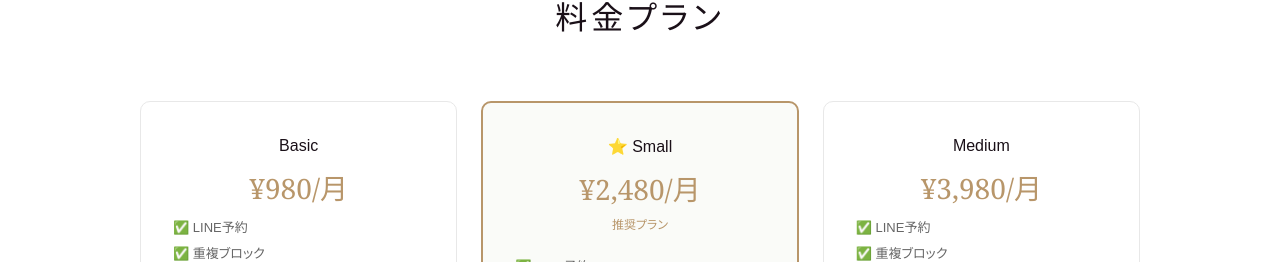
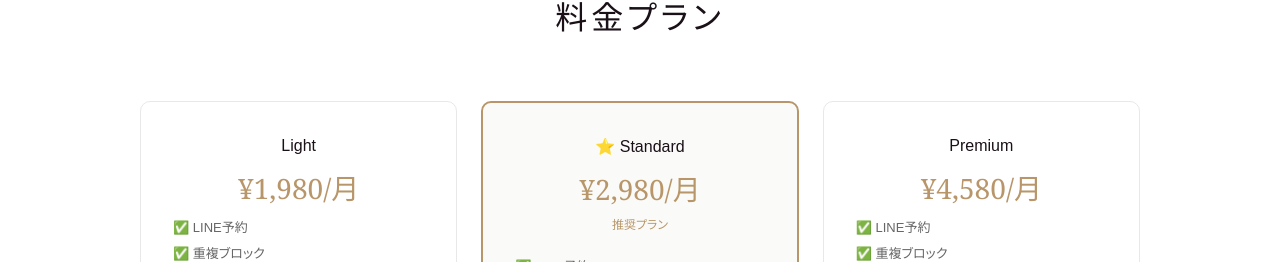
Before and after one commit to okuwabara07-gif/salonrink, a Next.js app: page /salons/tsurumi in a window 1280 px wide. Shown: the part 1809-2071 px from the top of the page. Built offline with nearby package versions, Linux system fonts and the light colour scheme; no server answers; a web font is replaced by a local one.

Commit message:
fix(tsurumi): 料金プラン名/価格をcanonicalに統一(Light¥1,980/Standard¥2,980/Premium¥4,580)

```diff
--- a/app/salons/tsurumi/page.tsx
+++ b/app/salons/tsurumi/page.tsx
@@ -358,8 +358,8 @@ export default function KireiturumiPage() {
         <div style={styles.pricingContainer}>
           {/* Basic */}
           <div style={styles.pricingCard(false)}>
-            <div style={styles.planName}>Basic</div>
-            <div style={styles.planPrice}>¥980/月</div>
+            <div style={styles.planName}>Light</div>
+            <div style={styles.planPrice}>¥1,980/月</div>
             <div style={styles.featureList}>
               ✅ LINE予約<br />
               ✅ 重複ブロック<br />
@@ -374,8 +374,8 @@ export default function KireiturumiPage() {
 
           {/* Small - Recommended */}
           <div style={styles.pricingCard(true)}>
-            <div style={styles.planName}>⭐ Small</div>
-            <div style={styles.planPrice}>¥2,480/月</div>
+            <div style={styles.planName}>⭐ Standard</div>
+            <div style={styles.planPrice}>¥2,980/月</div>
             <div style={styles.planBadge}>推奨プラン</div>
             <div style={styles.featureList}>
               ✅ LINE予約<br />
@@ -391,8 +391,8 @@ export default function KireiturumiPage() {
 
           {/* Medium */}
           <div style={styles.pricingCard(false)}>
-            <div style={styles.planName}>Medium</div>
-            <div style={styles.planPrice}>¥3,980/月</div>
+            <div style={styles.planName}>Premium</div>
+            <div style={styles.planPrice}>¥4,580/月</div>
             <div style={styles.featureList}>
               ✅ LINE予約<br />
               ✅ 重複ブロック<br />
```
